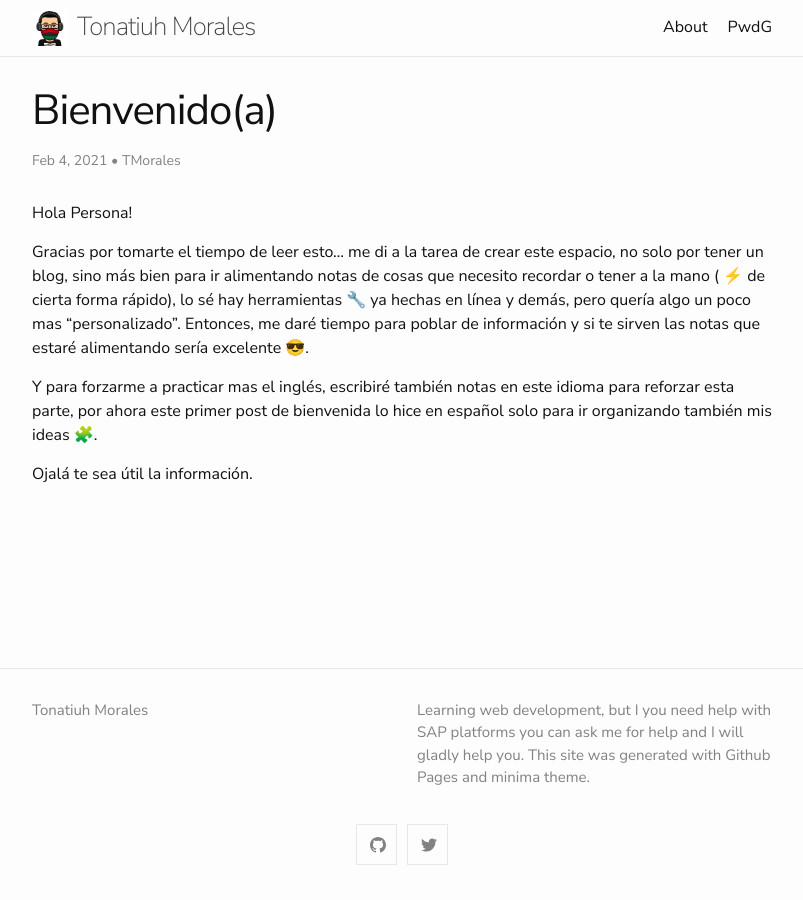
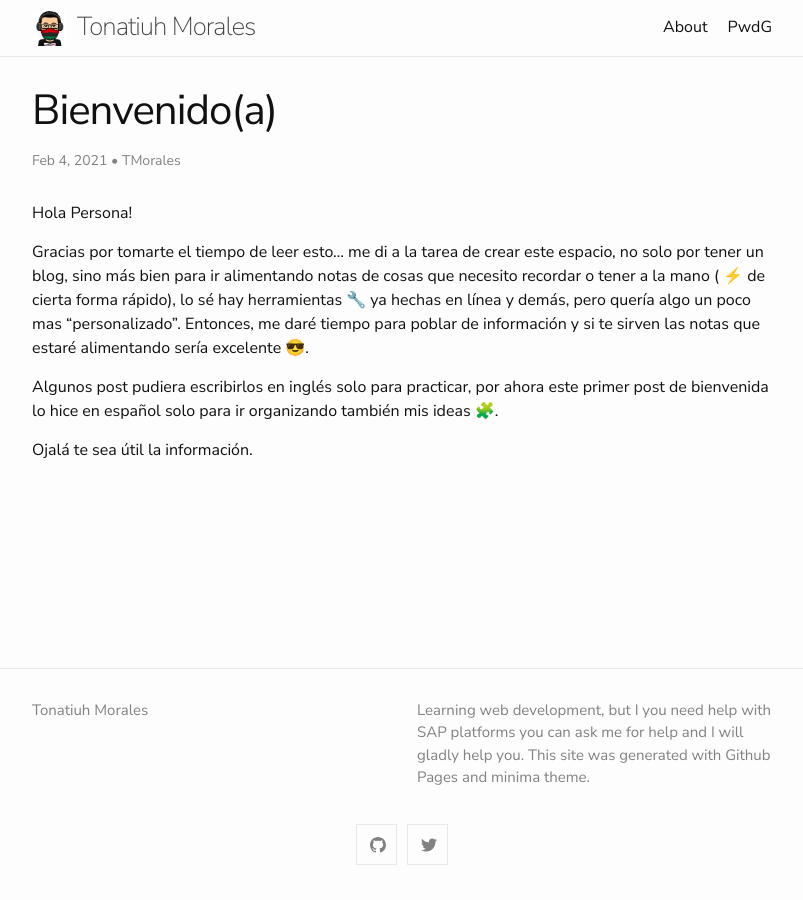
Before and after one commit to blackc0mb/blackc0mb.github.io, a Jekyll site: the page built from _posts/2021-02-04-welcome.md, in a window 1280 px wide. Shown: the whole page, without its empty margins (238-1041 px from the left). Built offline with Jekyll 4.4.1, drawn with Linux system fonts in a browser that asks for light colours.

Commit message:
Update 2021-02-04-welcome.md

```diff
--- a/_posts/2021-02-04-welcome.md
+++ b/_posts/2021-02-04-welcome.md
@@ -9,6 +9,6 @@ Hola Persona!
 
 Gracias por tomarte el tiempo de leer esto... me di a la tarea de crear este espacio, no solo por tener un blog, sino más bien para ir alimentando notas de cosas que necesito recordar o tener a la mano ( ⚡ de cierta forma rápido), lo sé hay herramientas 🔧 ya hechas en línea y demás, pero quería algo un poco mas “personalizado”. Entonces, me daré tiempo para poblar de información y si te sirven las notas que estaré alimentando sería excelente 😎.
 
-Y para forzarme a practicar mas el inglés, escribiré también notas en este idioma para reforzar esta parte, por ahora este primer post de bienvenida lo hice en español solo para ir organizando también mis ideas 🧩.
+Algunos post pudiera escribirlos en inglés solo para practicar, por ahora este primer post de bienvenida lo hice en español solo para ir organizando también mis ideas 🧩.
 
 Ojalá te sea útil la información.
```
